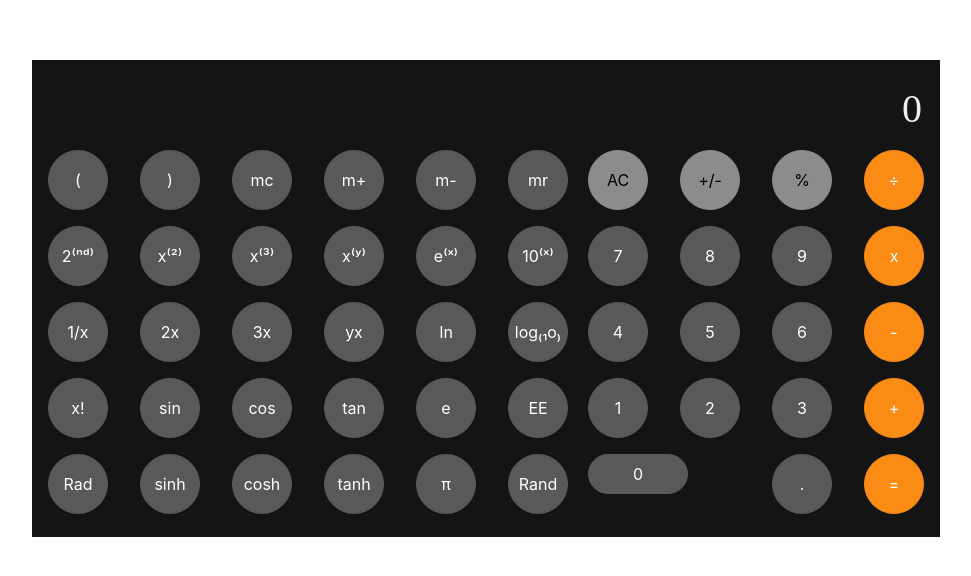
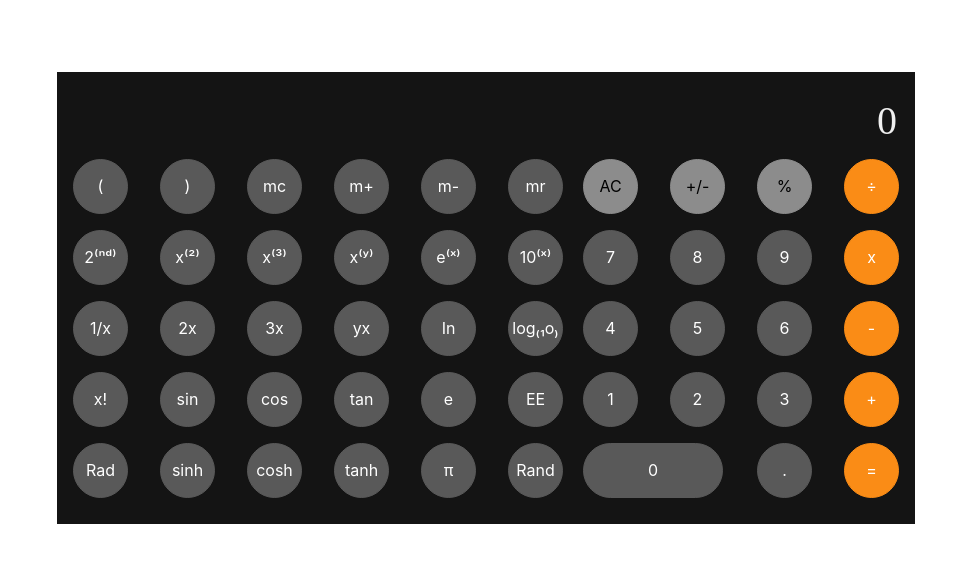
Before and after one commit to harithakusampudi/responsive-react-calculator, a React (Create React App) app: page / in a window 1280 px wide. Shown: the part 102-678 px from the top of the page, without its empty margins (154-1125 px from the left). Built offline with nearby package versions, Linux system fonts and the light colour scheme.

Commit message:
Styling and removed logs

```diff
--- a/src/components/KeyPad.tsx
+++ b/src/components/KeyPad.tsx
@@ -26,7 +26,6 @@ interface KeyValueProps {
   [key: string]: string;
 }
 interface ColumnProps extends KeyPadProps {
-  shape: string;
   color: string;
   label: string;
   value: string;
@@ -34,15 +33,7 @@ interface ColumnProps extends KeyPadProps {
 }
 
 const Column = (props: ColumnProps) => {
-  const {
-    shape,
-    color,
-    label,
-    value,
-    span,
-    onKeyPress,
-    onEvaluateExpression
-  } = props;
+  const { color, label, value, span, onKeyPress, onEvaluateExpression } = props;
   const onClick = () => {
     if (value === "=") {
       onEvaluateExpression && onEvaluateExpression();
@@ -50,13 +41,14 @@ const Column = (props: ColumnProps) => {
       onKeyPress(value);
     }
   };
-  console.log("span", value, span);
 
+  const shape = value === "0" ? "round" : "circle";
   return (
     <ColWrapper span={span}>
       <Key
-        shape={shape === "circle" ? "circle" : "round"}
+        shape={shape}
         size="large"
+        value={value}
         type="text"
         color={color}
         onClick={() => onClick()}
@@ -76,10 +68,8 @@ const RowComponent = (props: RowComponentPorps) => {
       {props.rowKeys.map((eachKey: KeyValueProps) => {
         const keyValue = Object.keys(eachKey)[0];
         const keyLabel = Object.values(eachKey)[0];
-        console.log("keyva", keyValue, keyLabel);
 
         let properties = {
-          shape: keyValue === "0" ? "round" : "circle",
           color:
             type === KEY_PAD_TYPES.BASIC ? getColorForKey(keyValue) : "#595959",
           label: keyLabel,
@@ -90,7 +80,6 @@ const RowComponent = (props: RowComponentPorps) => {
         };
 
         if (keyValue === "0") {
-          console.log("serto", keyValue);
           properties.span = 12;
         }
         return <Column {...properties} />;
--- a/src/components/styles.tsx
+++ b/src/components/styles.tsx
@@ -30,12 +30,29 @@ const Content = styled.div`
   padding: 1rem;
   background-color: #141414;
 `;
-
 const Key = styled(Button)`
-  width: ${props => (props?.shape === "circle" ? "60px" : "100px")};
-  height: ${props => (props?.shape === "circle" ? "60px" : "100px")};
+  @media (max-width: 1024px) {
+    width: ${props => (props?.value === "0" ? "130px" : "55px")};
+    min-height: ${props => (props?.value === "0" ? "55px" : "55px")};
+  }
+  width: ${props => (props?.value === "0" ? "140px" : "55px")};
+  min-height: ${props => (props?.value === "0" ? "55px" : "55px")};
   border-color: ${props => props?.color || "#000"};
   background: ${props => props?.color || "#000"};
+  :hover {
+    background: ${props => props?.color || "#000"};
+    border-color: ${props => props?.color || "#000"};
+  }
+  :focus {
+    background: ${props => props?.color || "#000"};
+    border-color: ${props => props?.color || "#000"};
+  }
+  :active {
+    border-color: ${props => props?.color || "#000"};
+    background: ${props => props?.color || "#000"};
+    box-shadow: 0 9px #999;
+    transform: translateY(4px);
+  }
 `;
 
 const Label = styled.span`
```
